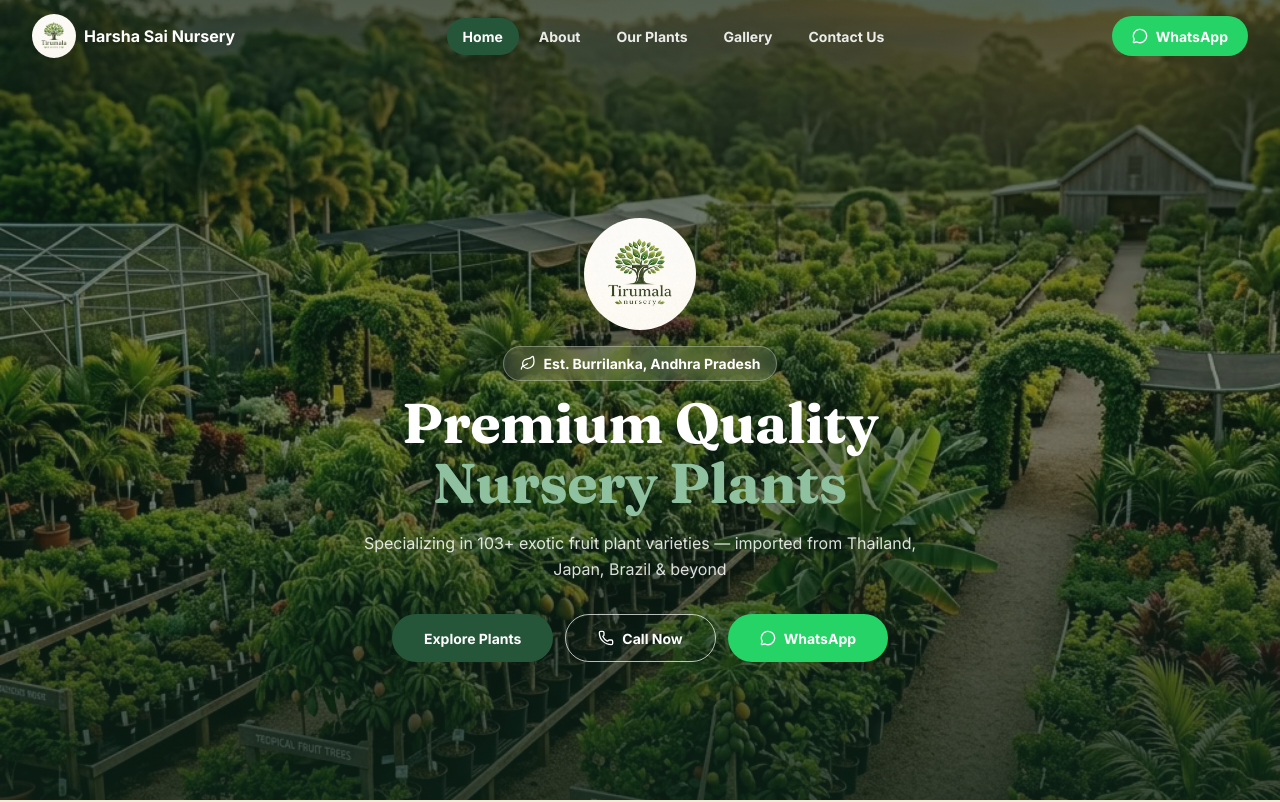
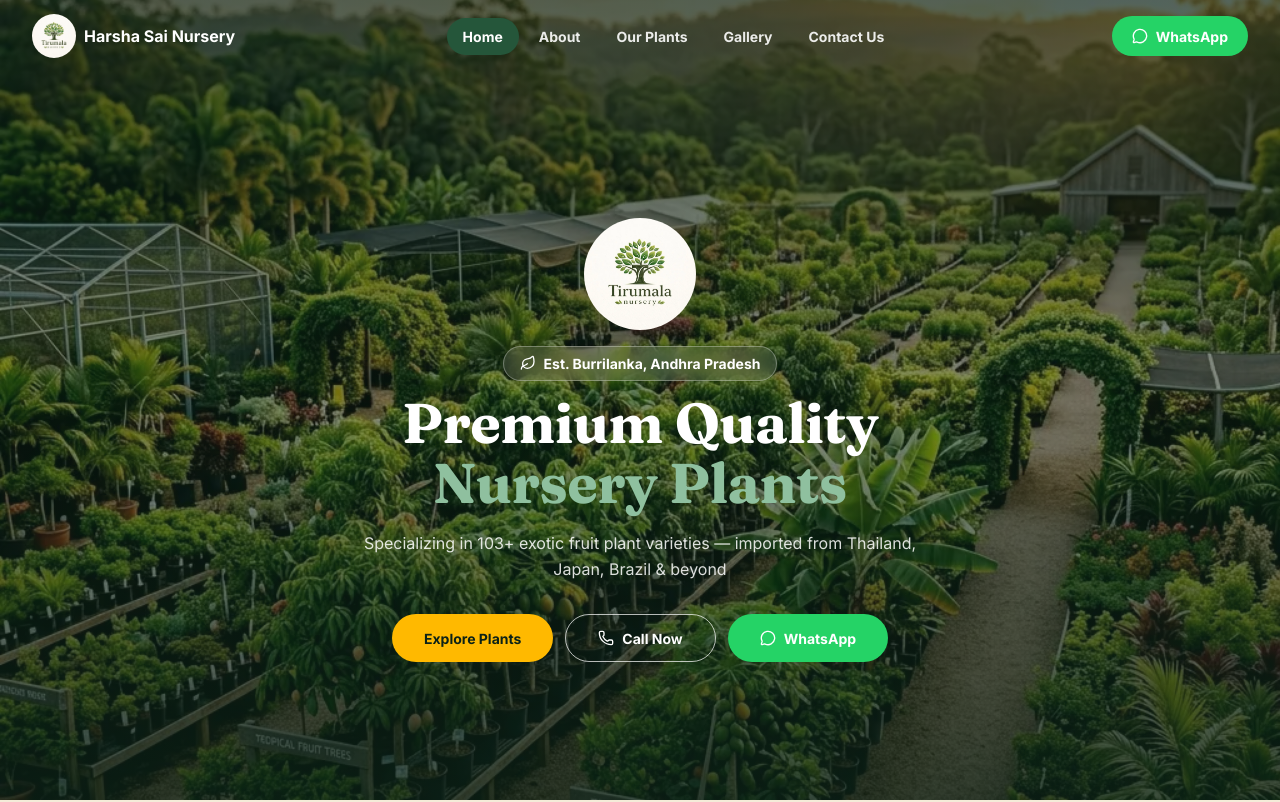
Before and after one commit to aravindpulluri116/harshasainursery_staffarc_aravind, a Next.js app: page / in a window 1280 px wide. Shown: the top 802 px of the page. Built offline with nearby package versions, Linux system fonts and the light colour scheme.

Commit message:
Change default button variant colors

```diff
--- a/src/components/ui/button.jsx
+++ b/src/components/ui/button.jsx
@@ -7,7 +7,7 @@ const buttonVariants = cva(
   {
     variants: {
       variant: {
-        default: "bg-green-700 text-white hover:bg-green-800",
+        default: "bg-amber-400 text-green-950 hover:bg-amber-300",
         outline: "border border-white/70 text-white hover:bg-white hover:text-green-900",
         outlineDark: "border border-green-700 text-green-800 hover:bg-green-700 hover:text-white",
         whatsapp: "bg-[#25d366] text-white hover:bg-[#1ebe5a]",
```
